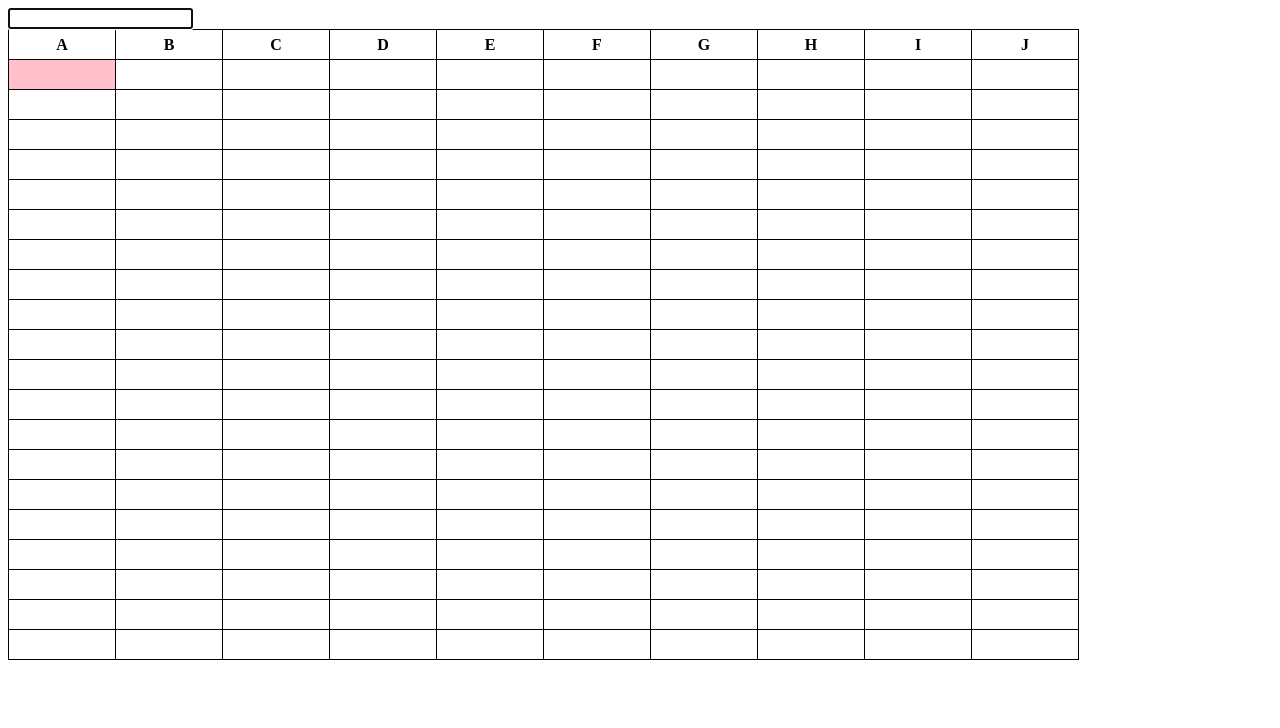
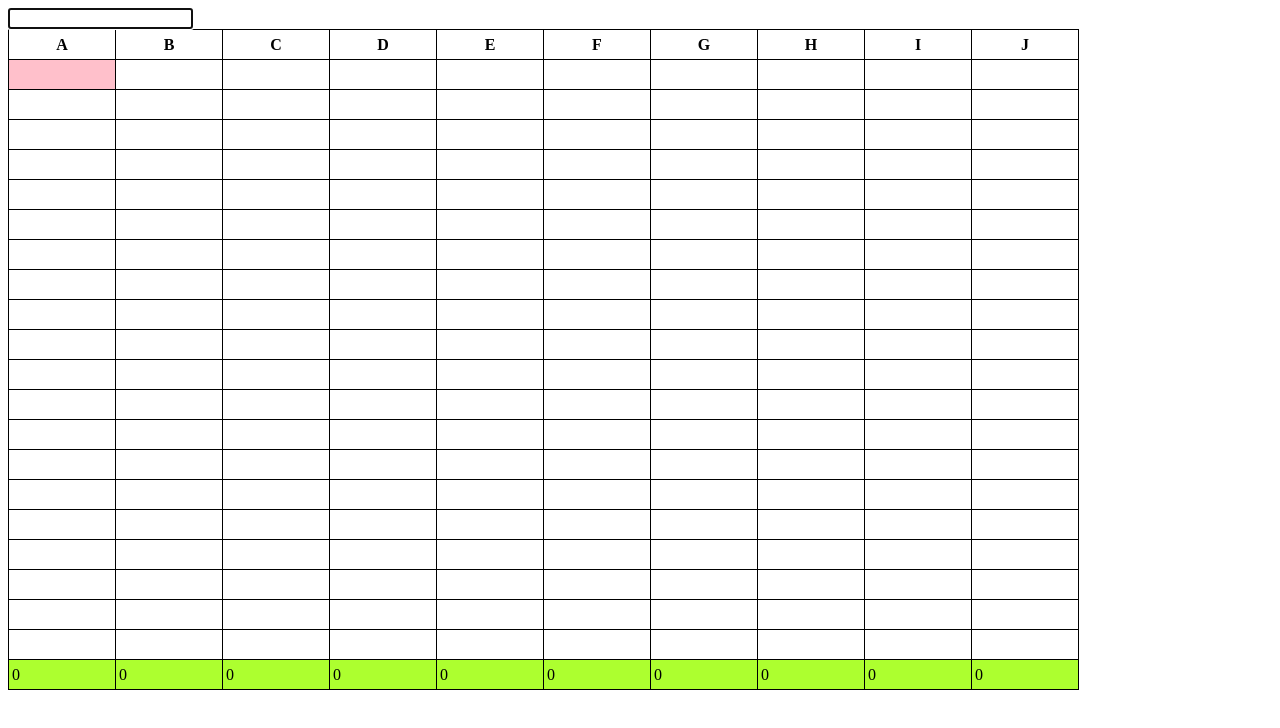
Before and after one commit to YukiOmori/X-Cell, a website: page public/index.html in a window 1280 px wide. Drawn offline with Linux system fonts and the light colour scheme.

Commit message:
Footerによる解決方法実装半ば。footerのDOMがquerySelectorで取得できないため途中で断念

```diff
--- a/public/css/styles.css
+++ b/public/css/styles.css
@@ -8,6 +8,10 @@ td {
 	padding: 3px;
 }
 
+tfoot {
+  background-color: greenyellow;
+}
+
 .current-cell {
   background-color: pink;
 }
--- a/public/index.html
+++ b/public/index.html
@@ -7,14 +7,28 @@
   <div class="container">
  		<input id="formula-bar" type="text" value=""/>
 	  <table id="sheet-crrent">
- 			<thead>
+
+      <thead>
  				<tr>
         </tr>
  			</thead>
- 			<tbody>
+
+      <tbody>
  				<tr>
  				</tr>
  			</tbody>
+
+      <tfoot>
+        <tr>
+        </tr>
+      </tfoot>
+
+<!--       <tfoot id="sums">
+        <tr>
+          <td>1</td>
+        </tr>
+      </tfoot>
+ -->
 		</table>
   </div>
   <script src = "js/bundle.js"></script>
--- a/public/js/bundle.js
+++ b/public/js/bundle.js
@@ -92,8 +92,11 @@ class TableView {
   initDomRerefences() {
     this.headerRowEl = document.querySelector('THEAD TR');
     this.sheetBodyEl = document.querySelector('TBODY');
+    this.footerRowEl = document.querySelector('TFOOT TR');
     this.formulaBarEl = document.querySelector('#formula-bar');
-  }
+  //   console.log(this.headerRowEl);
+  //   console.log(this.footerRowEl);
+   }
 
   initCurrentCell() {
     this.currentCellLocation = { col: 0, row: 0 };
@@ -104,8 +107,6 @@ class TableView {
     return value || '';
   }
 
-
-
   renderFormulaBar() {
     const currentCellValue = this.model.getValue(this.currentCellLocation);
     this.formulaBarEl.value = this.normalizeValueForRendering(currentCellValue);
@@ -115,6 +116,7 @@ class TableView {
   renderTable() {
     this.renderTableHeader();
     this.renderTableBody();
+    this.renderTableFooter();
   }
 
   renderTableHeader() {
@@ -122,6 +124,35 @@ class TableView {
     getLetterRange('A', this.model.numCols)
       .map(colLabel => createTH(colLabel))
       .forEach(th => this.headerRowEl.appendChild(th));
+  }
+
+  calcColSum(model, col, numRows) {
+    let sum = 0;
+    for(let row = 0; row < numRows; row++) {
+      const position = { col: col, row: row};
+      const value = model.getValue(position);
+      if(value && Number(value)) {
+        sum += Number(value);
+      }
+    }
+    return String(sum) || '';
+  }
+
+  getSumArr(model, numCols) {
+    var sumArr = [];
+    for(let col = 0; col < numCols; col++) {
+      sumArr.push(this.calcColSum(model, col, numCols));
+    }
+    return sumArr;
+  }
+
+  renderTableFooter() {
+    if(this.footerRowEl) {
+      removeChildren(this.footerRowEl);
+      this.getSumArr(this.model, this.model.numCols)
+        .map(eachValue => createTD(eachValue))
+        .forEach(td => this.footerRowEl.appendChild(td));
+    }
   }
 
   isCurrentCell(col, row) {
```
Also changed, not shown: client/js/table-view.js (+34 -3 lines), client/js/test/table-view.test.js (+28 -0 lines).
